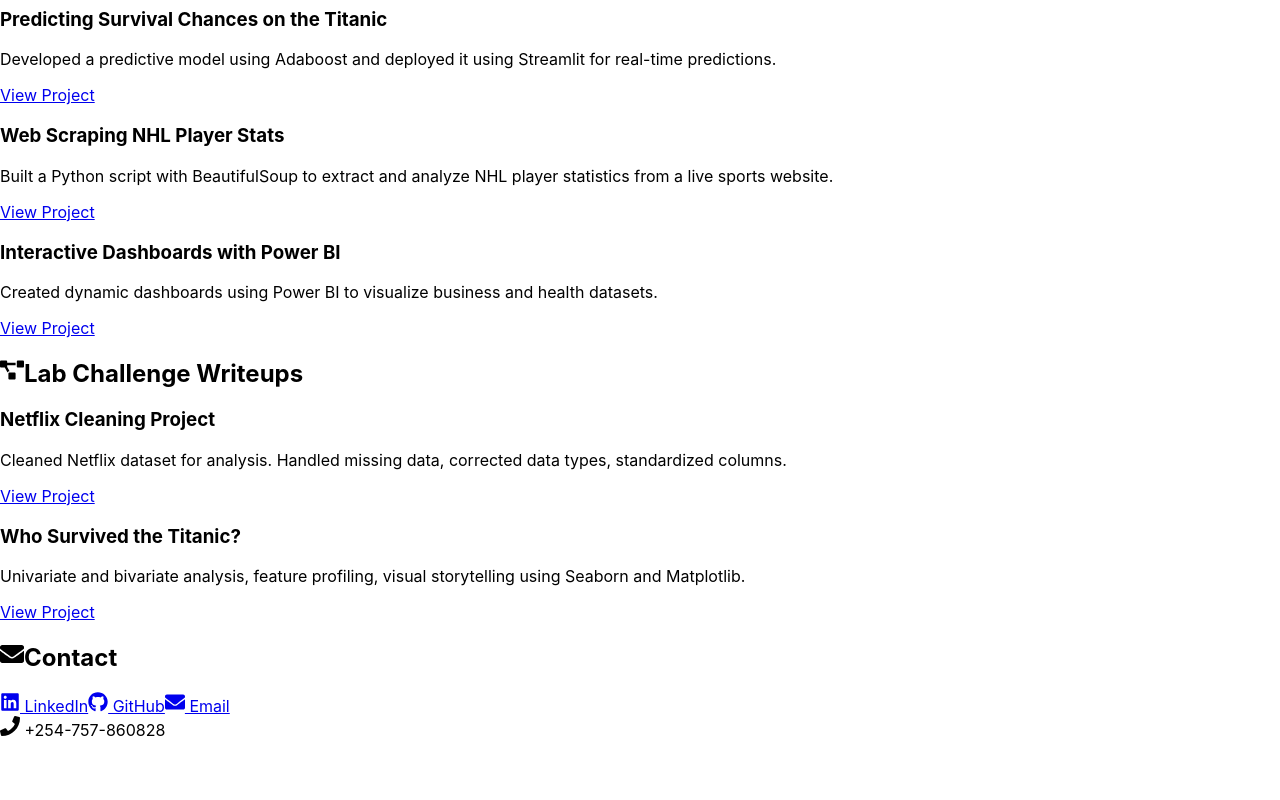
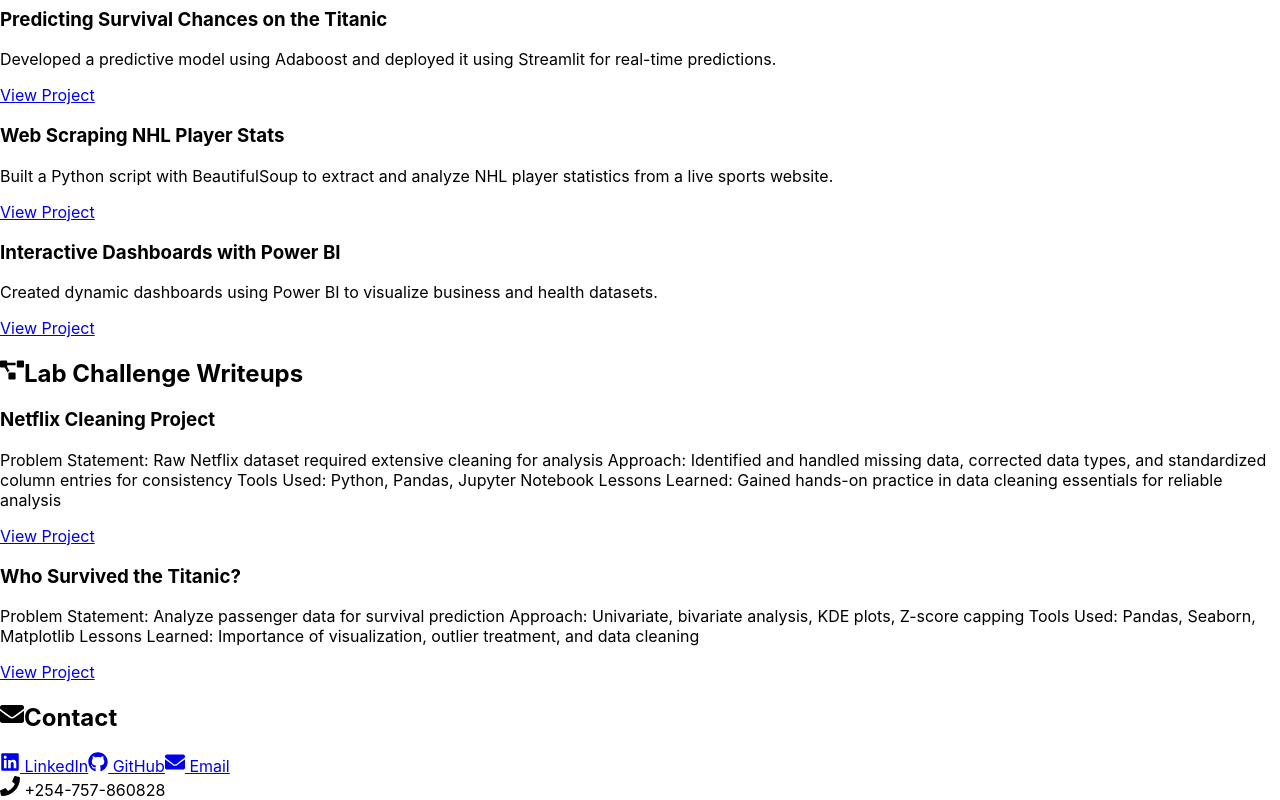
Before and after one commit to Kavengi00/nelly-portfolio, a React (Create React App) app: page / in a window 1280 px wide. Shown: the part 1139-1939 px from the top of the page. Before the commit the page ends 1879 px from the top, so only its background shows below. Built offline with nearby package versions, Linux system fonts and the light colour scheme.

Commit message:
Updated portfolio conetent

```diff
--- a/src/HomePage.jsx
+++ b/src/HomePage.jsx
@@ -9,7 +9,7 @@
       <div className="max-w-4xl mx-auto grid gap-8">
         <div className="shadow-lg rounded-2xl p-6 bg-gradient-to-br from-blue-50 to-blue-100 text-center">
           <img
-            src="C:\Users\ADMIN\Downloads\DSC_1017-removebg-preview.png"
+            src="C:/Users/ADMIN/Downloads/DSC_1017-removebg-preview.png"
             alt="Nelly Kavengi Alex"
             className="w-40 h-40 mx-auto mb-4 rounded-full border-4 border-blue-300"
           />
@@ -76,14 +76,15 @@
         <Section title={<><FaProjectDiagram className="inline mr-2" />Lab Challenge Writeups</>}>
           <Project
             title="Netflix Cleaning Project"
-            description="Cleaned Netflix dataset for analysis. Handled missing data, corrected data types, standardized columns."
+            description={`Problem Statement: Raw Netflix dataset required extensive cleaning for analysis\nApproach: Identified and handled missing data, corrected data types, and standardized column entries for consistency\nTools Used: Python, Pandas, Jupyter Notebook\nLessons Learned: Gained hands-on practice in data cleaning essentials for reliable analysis`}
             link="https://medium.com/@kavengialex/netflix-data-detective-a-python-journey-from-chaos-to-clean-insights-cbe7aa7c2edc"
           />
           <Project
             title="Who Survived the Titanic?"
-            description="Univariate and bivariate analysis, feature profiling, visual storytelling using Seaborn and Matplotlib."
+            description={`Problem Statement: Analyze passenger data for survival prediction\nApproach: Univariate, bivariate analysis, KDE plots, Z-score capping\nTools Used: Pandas, Seaborn, Matplotlib\nLessons Learned: Importance of visualization, outlier treatment, and data cleaning`}
             link="https://medium.com/@kavengialex/who-survived-the-titanic-an-exploratory-journey-with-data-and-visuals-cbd38de06a17"
           />
+
         </Section>
 
         {/* Contact Section */}
```
